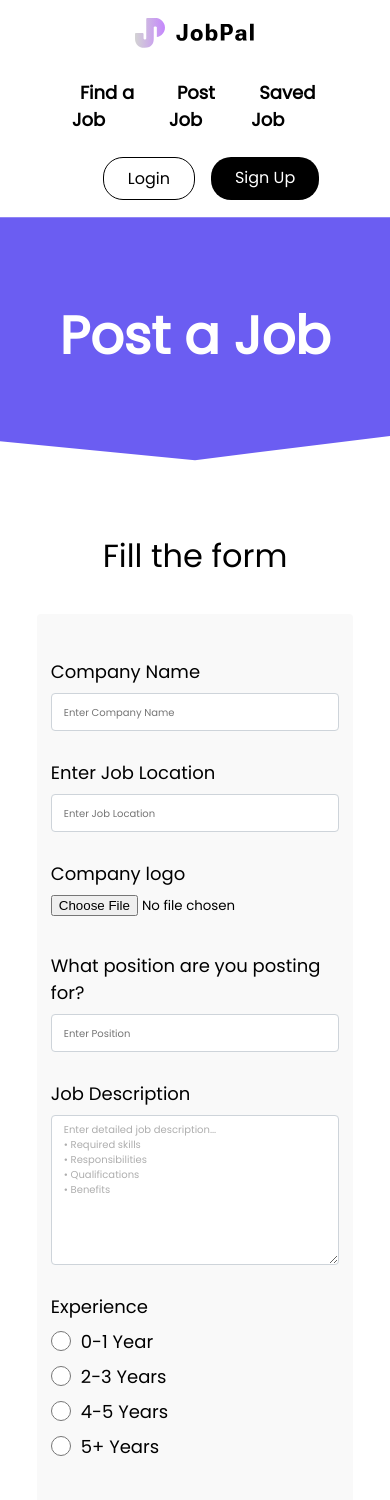
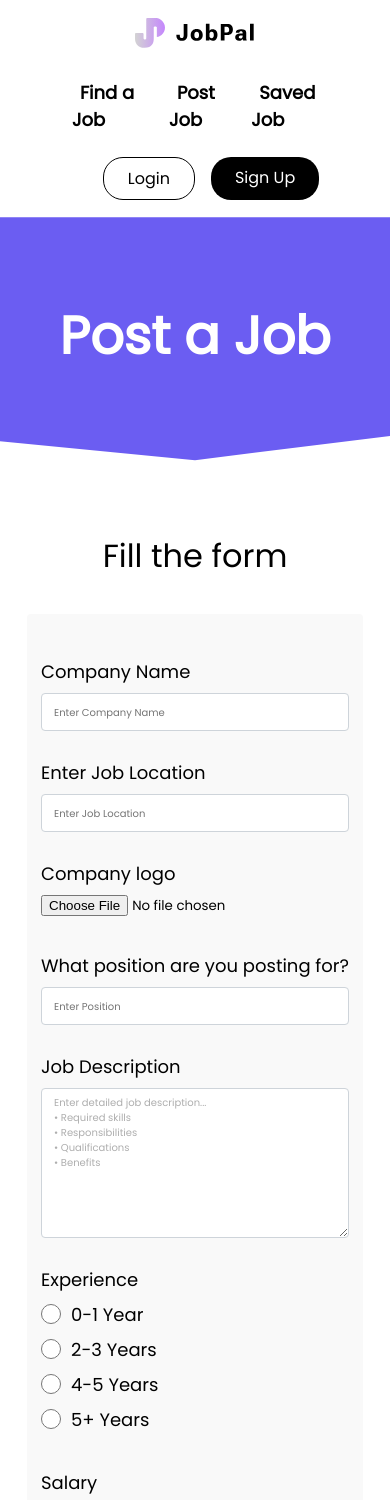
Before and after one commit to Nishan123/jobpal_frontend, a React (Create React App) app: page /post-job in a window 390 px wide. Shown: the top 1500 px of the page. Built offline with nearby package versions, Linux system fonts and the light colour scheme; no server answers.

Commit message:
some responsive changes

```diff
--- a/src/App.js
+++ b/src/App.js
@@ -1,7 +1,7 @@
 import './App.css';
 import Home from './components/Home';
 import Jobs from './components/Jobs';
-import { BrowserRouter, Routes, Route } from "react-router-dom";
+import { BrowserRouter, Routes, Route, Navigate } from "react-router-dom";
 import PostJob from './components/PostJob';
 import SaveJobs from './components/SaveJobs';
 import Discussion from './components/Discussion';
@@ -13,16 +13,14 @@ function App() {
     <>
       <BrowserRouter>
         <Routes>
-          <Route path="/">
-            <Route index element={<Home />} />
+          <Route path="/" element={<Navigate to="/home" />} />
           <Route path="/home" element={<Home />} />
           <Route path="/jobs" element={<Jobs />} />
           <Route path="/post-job" element={<PostJob />} />
           <Route path="/apply-jobs" element={<ApplyJobs />} />
           <Route path="/saved-job" element={<SaveJobs />} />
           <Route path="/discussion" element={<Discussion />} />
-            <Route path="*" element={<ErrorPage />} />
-          </Route>
+          <Route path="*" element={<Home />} />
         </Routes>
       </BrowserRouter>
     </>
--- a/src/components/PostJob/index.css
+++ b/src/components/PostJob/index.css
@@ -52,8 +52,10 @@ form {
   background: #aaaaaa;
   padding: 2.5rem 0.625rem;
   border-radius: 0.25rem;
-  width: 76%;
+  min-width: 76%;  /* changed from width: 100% to min-width: 76% */
   margin: 0 auto;
+  box-sizing: border-box;
+  display: inline-block;  /* added to allow form to expand with content */
 }
 
 @media (min-width: 1000px) {
@@ -95,11 +97,14 @@ form {
 
 .description-input {
   min-height: 150px;
+  min-width: 100%;
+  width: auto;
   font-family: inherit;
   line-height: 1.5;
   resize: both;
   white-space: pre-line;
   padding: 0.8rem;
+  box-sizing: border-box;
 }
 
 .description-input::placeholder {
```
Also changed, not shown: 1 other file (tests, documents, lock files or other folders). Lines whose indentation alone changed are shown as unchanged.
